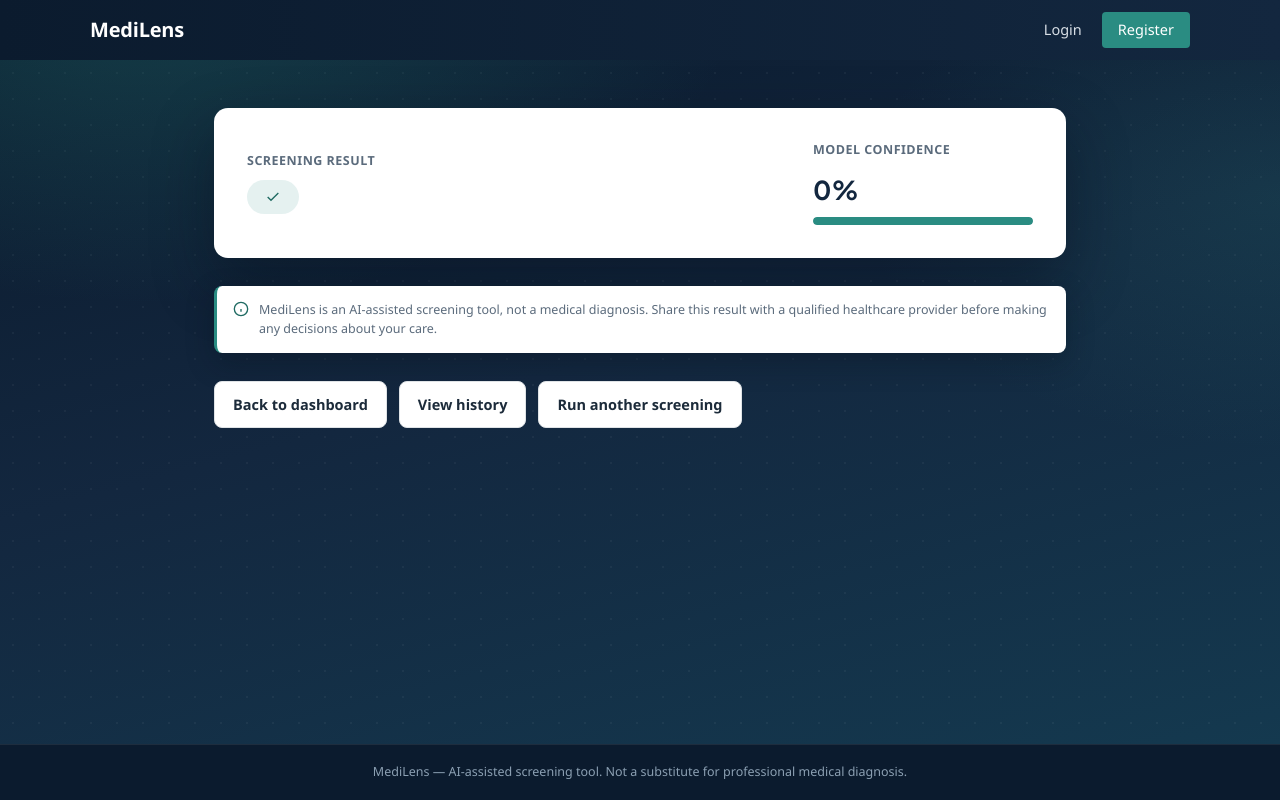
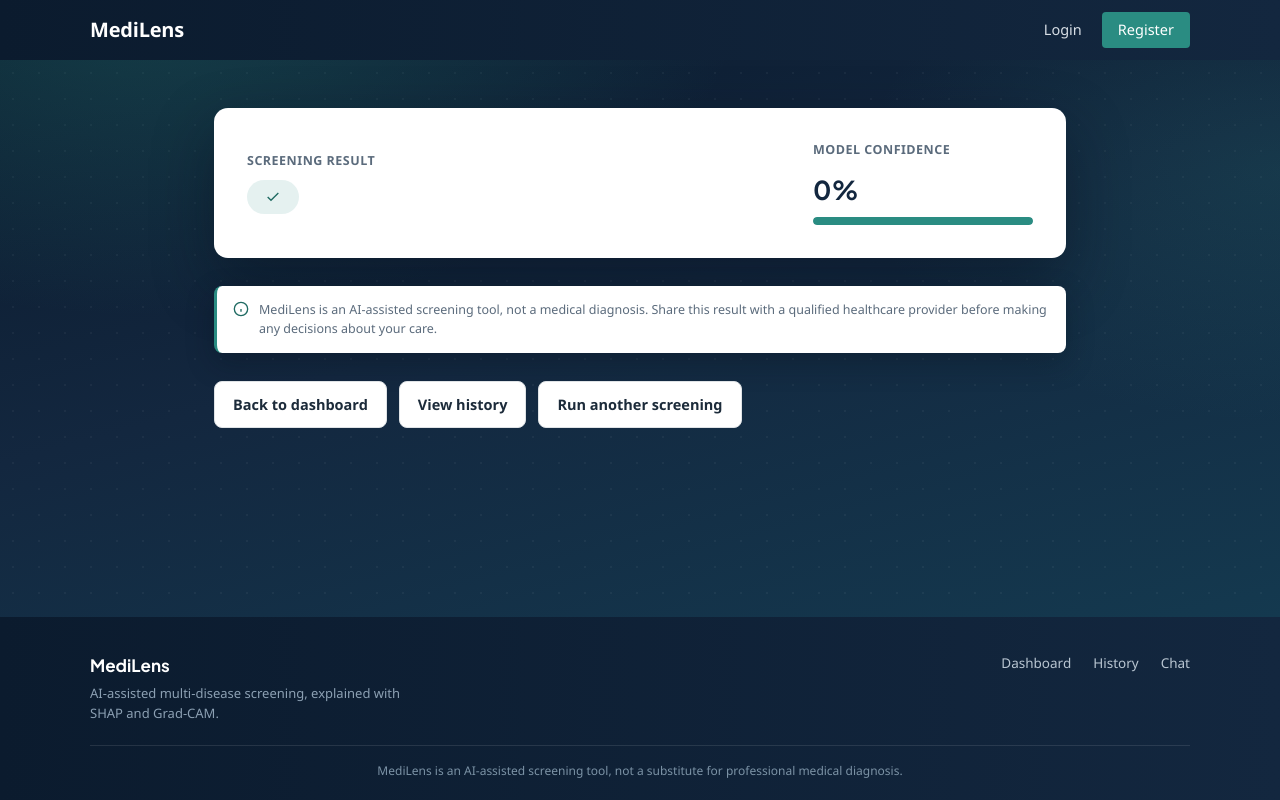
Before and after one commit to AryaShukla123/MediLens, a FastAPI app: template app/templates/result.html in a window 1280 px wide. Run offline with FastAPI, Linux system fonts and the light colour scheme; the template is opened without the code that fills it, so the values that code supplies are empty; parts of the project's set-up code (start-up, migrations or seed data) failed here and were passed over.

Commit message:
style(dashboard): restructure screening module cards, highlight retinopathy, and match header/footer themes
- Remove standalone AI assistant card in favor of the persistent floating widget
- Adjust grid layout to position the Retinopathy screening module prominently in the bottom row
- Apply custom visual styling to the advanced Retinopathy module card
- Apply cohesive non-white light theme backgrounds across module cards
- Synchronize footer background color with top navigation header

```diff
--- a/app/main.py
+++ b/app/main.py
@@ -10,11 +10,6 @@ from app.modules.kidney.routes import router as kidney_router
 from app.modules.stroke.routes import router as stroke_router
 from app.auth.utils import get_current_user_optional
 
-# --- IMPORTANT ---
-# Every SQLAlchemy model must be imported somewhere before the app
-# starts handling requests, otherwise relationships that reference a
-# model by string name (e.g. User.chat_messages -> "ChatMessage")
-# can't be resolved and every DB query crashes with a 500 error.
 from app.auth.models import User
 from app.history.models import Prediction
 from app.chatbot.models import ChatMessage
@@ -76,18 +71,12 @@ AVAILABLE_MODULES = [
     },
 ]
 
-COMING_SOON_MODULES = [
-    {
-        "name": "Diabetic Retinopathy",
-        "description": "Retinal imaging analysis with Grad-CAM explanations.",
-        "icon": "eye",
-    },
-    {
-        "name": "AI Health Assistant",
-        "description": "Chat about your results with SHAP/Grad-CAM context.",
-        "icon": "chat",
-    },
-]
+FEATURED_MODULE = {
+    "name": "Diabetic Retinopathy",
+    "description": "Retinal imaging analysis using a CNN with Grad-CAM visual explanations -- our most advanced module.",
+    "tag": "Deep Learning · CNN + Grad-CAM",
+    "icon": "eye",
+}
 
 
 @app.get("/dashboard", response_class=HTMLResponse)
@@ -117,7 +106,7 @@ def dashboard(
             "current_user": current_user,
             "page_class": "dashboard-theme",
             "modules": AVAILABLE_MODULES,
-            "coming_soon_modules": COMING_SOON_MODULES,
+            "featured_module": FEATURED_MODULE,
             "recent_predictions": recent_predictions,
             "total_predictions": total_predictions,
         },
--- a/app/static/css/style.css
+++ b/app/static/css/style.css
@@ -12,6 +12,7 @@
   --teal-deep: #1F6A62;
   --paper: #F5F6F4;
   --paper-raised: #FFFFFF;
+  --card-tint: #E9F5F3;
   --ink: #1C2B3A;
   --ink-soft: #5B6B7C;
   --line: #DFE3E6;
@@ -113,13 +108,63 @@ a:hover {
   background-size: auto, auto, 26px 26px, auto;
 }
 
+/* ---------- Footer ---------- */
+
 .site-footer {
+  background: linear-gradient(90deg, var(--navy-deep) 0%, var(--navy) 100%);
+  color: #B9C6D2;
+  padding: 36px 24px 20px;
+}
+
+.footer-top {
+  max-width: 1100px;
+  margin: 0 auto;
+  display: flex;
+  flex-wrap: wrap;
+  justify-content: space-between;
+  align-items: flex-start;
+  gap: 24px;
+  padding-bottom: 22px;
+  border-bottom: 1px solid rgba(255, 255, 255, 0.1);
+}
+
+.footer-brand-name {
+  font-family: 'Plus Jakarta Sans', sans-serif;
+  font-size: 17px;
+  font-weight: 700;
+  color: #fff;
+}
+
+.footer-tagline {
+  font-size: 13px;
+  color: #8CA0B3;
+  margin-top: 6px;
+  max-width: 320px;
+  line-height: 1.5;
+}
+
+.footer-links {
+  display: flex;
+  flex-wrap: wrap;
+  gap: 22px;
+}
+.footer-links a {
+  color: #B9C6D2;
+  font-size: 13.5px;
+  font-weight: 500;
+}
+.footer-links a:hover {
+  color: #fff;
+  text-decoration: none;
+}
+
+.footer-bottom {
+  max-width: 1100px;
+  margin: 0 auto;
+  padding-top: 16px;
   text-align: center;
-  padding: 18px 20px;
-  font-size: 12.5px;
-  color: #8CA0B3;
-  border-top: 1px solid rgba(255, 255, 255, 0.08);
-  background: var(--navy-deep);
+  font-size: 12px;
+  color: #7C93A6;
 }
 
 /* ---------- Auth pages: split-screen layout ---------- */
--- a/app/templates/base.html
+++ b/app/templates/base.html
@@ -37,7 +37,20 @@
 
   {% if not hide_chrome %}
   <footer class="site-footer">
-    <p>MediLens — AI-assisted screening tool. Not a substitute for professional medical diagnosis.</p>
+    <div class="footer-top">
+      <div>
+        <span class="footer-brand-name">MediLens</span>
+        <p class="footer-tagline">AI-assisted multi-disease screening, explained with SHAP and Grad-CAM.</p>
+      </div>
+      <div class="footer-links">
+        <a href="/dashboard">Dashboard</a>
+        <a href="/history">History</a>
+        <a href="/chat">Chat</a>
+      </div>
+    </div>
+    <div class="footer-bottom">
+      <p>MediLens is an AI-assisted screening tool, not a substitute for professional medical diagnosis.</p>
+    </div>
   </footer>
   {% endif %}
 
```
Also changed, not shown: other parts of app/static/css/style.css (+55 -25 lines), app/templates/dashboard.html (+7 -10 lines).
